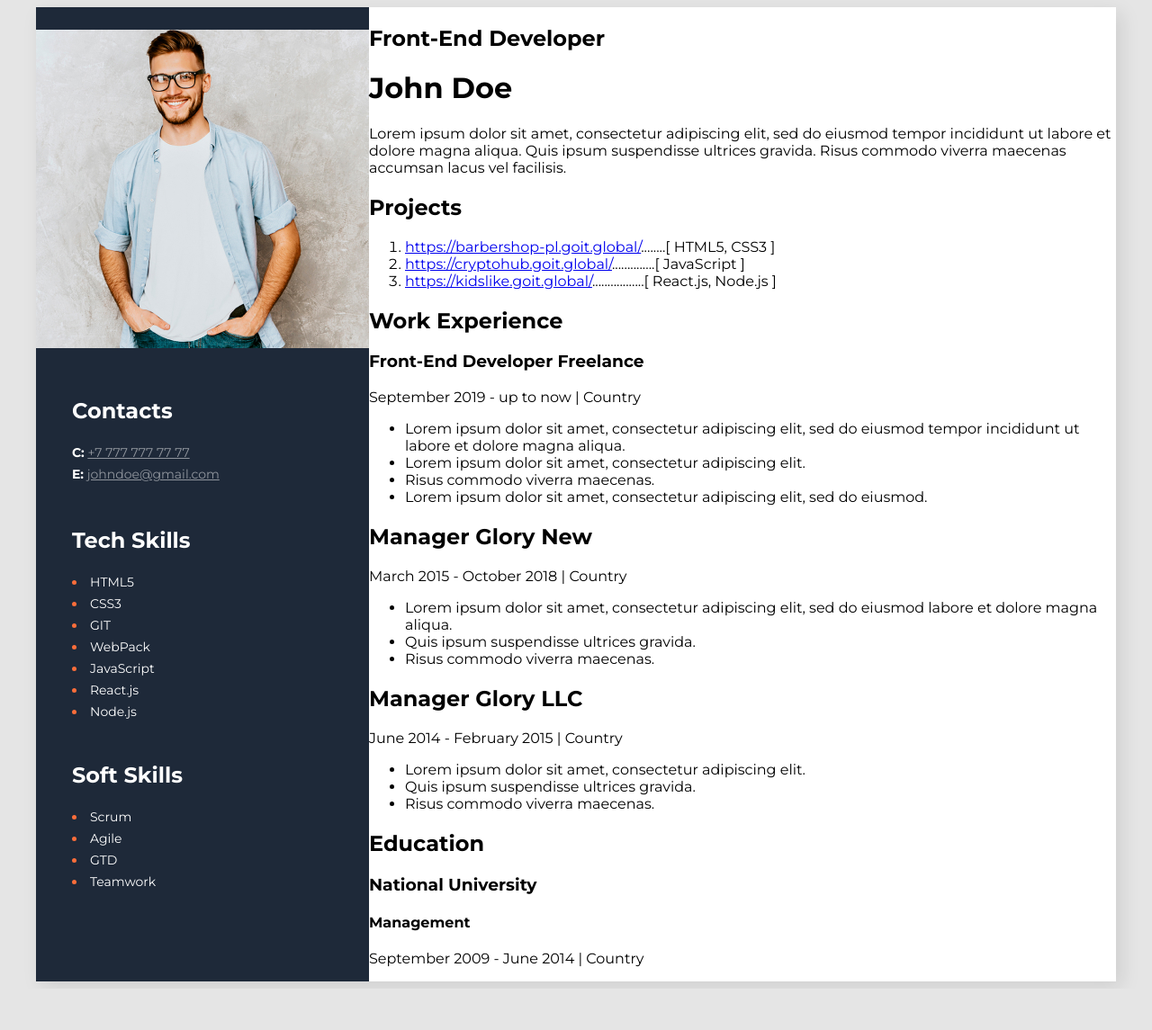
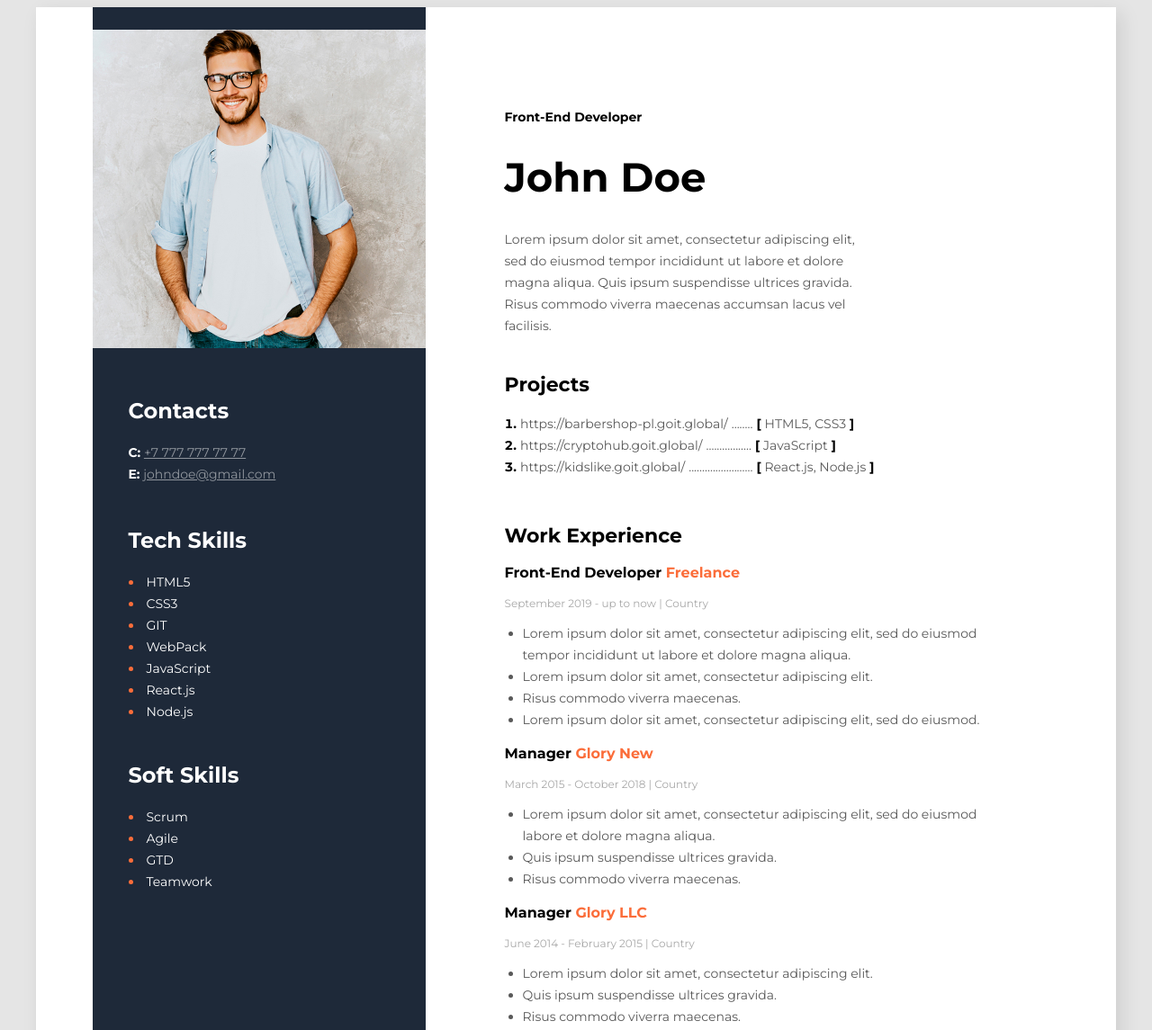
Before and after one commit to termos22/goit-html, a plain HTML site: page cv/index.html in a window 1280 px wide. Shown: the top 1145 px of the page at 90% size. Before the commit the page ends 1099 px from the top, so only its background shows below. Drawn offline with Linux system fonts and the light colour scheme.

Commit message:
add styles to main part of cv

```diff
--- a/cv/index.html
+++ b/cv/index.html
@@ -13,56 +13,72 @@
     <body>
         <div class="wrapper">
             <main>
-                <div>
-                    <h2>Front-End Developer</h2>
+                <div class="main-description">
+                    <h2 class="job-title">Front-End Developer</h2>
                     <h1>John Doe</h1>
-                    <p>
+                    <p class="description">
                         Lorem ipsum dolor sit amet, consectetur adipiscing elit, sed do eiusmod tempor incididunt ut labore et dolore magna aliqua. Quis ipsum suspendisse ultrices
                         gravida. Risus commodo viverra maecenas accumsan lacus vel facilisis.
                     </p>
                 </div>
-                <div>
-                    <h2>Projects</h2>
-                    <ol>
-                        <li><a href="https://barbershop-pl.goit.global/">https://barbershop-pl.goit.global/</a>........[ HTML5, CSS3 ]</li>
-                        <li><a href="https://cryptohub.goit.global/">https://cryptohub.goit.global/</a>..............[ JavaScript ]</li>
-                        <li><a href="https://kidslike.goit.global/">https://kidslike.goit.global/</a>.................[ React.js, Node.js ]</li>
+                <div class="projects">
+                    <h2 class="header-primary">Projects</h2>
+                    <ol class="list-primary">
+                        <li>
+                            <a class="list-primary-item" href="https://barbershop-pl.goit.global/">https://barbershop-pl.goit.global/</a>
+                            <span class="list-primary-item">........</span>
+                            [ <span class="list-primary-item">HTML5, CSS3</span> ]
+                        </li>
+                        <li>
+                            <a class="list-primary-item" href="https://cryptohub.goit.global/">https://cryptohub.goit.global/</a>
+                            <span class="list-primary-item">.................</span>
+                            [ <span class="list-primary-item">JavaScript</span> ]
+                        </li>
+                        <li>
+                            <a class="list-primary-item" href="https://kidslike.goit.global/">https://kidslike.goit.global/</a>
+                            <span class="list-primary-item">........................</span>
+                            [ <span class="list-primary-item">React.js, Node.js</span> ]
+                        </li>
                     </ol>
                 </div>
                 <div>
-                    <h2>Work Experience</h2>
-                    <h3>Front-End Developer Freelance</h3>
-                    <p>September 2019 - up to now | Country</p>
-                    <ul>
-                        <li>Lorem ipsum dolor sit amet, consectetur adipiscing elit, sed do eiusmod tempor incididunt ut labore et dolore magna aliqua.</li>
-                        <li>Lorem ipsum dolor sit amet, consectetur adipiscing elit.</li>
-                        <li>Risus commodo viverra maecenas.</li>
-                        <li>Lorem ipsum dolor sit amet, consectetur adipiscing elit, sed do eiusmod.</li>
+                    <h2 class="header-primary">Work Experience</h2>
+                    <h3 class="job-name">Front-End Developer <span class="highlight">Freelance</span></h3>
+                    <p class="job-date">September 2019 - up to now | Country</p>
+                    <ul class="job-list">
+                        <li>
+                            <span class="job-list-item">
+                                Lorem ipsum dolor sit amet, consectetur adipiscing elit, sed do eiusmod tempor incididunt ut labore et dolore magna aliqua.</span
+                            >
+                        </li>
+                        <li><span class="job-list-item">Lorem ipsum dolor sit amet, consectetur adipiscing elit.</span></li>
+                        <li><span class="job-list-item">Risus commodo viverra maecenas.</span></li>
+                        <li><span class="job-list-item">Lorem ipsum dolor sit amet, consectetur adipiscing elit, sed do eiusmod.</span></li>
                     </ul>
                 </div>
                 <div>
-                    <h2>Manager Glory New</h2>
-                    <p>March 2015 - October 2018 | Country</p>
-                    <ul>
-                        <li>Lorem ipsum dolor sit amet, consectetur adipiscing elit, sed do eiusmod labore et dolore magna aliqua.</li>
-                        <li>Quis ipsum suspendisse ultrices gravida.</li>
-                        <li>Risus commodo viverra maecenas.</li>
+                    <h3 class="job-name">Manager <span class="highlight">Glory New</span></h3>
+                    <p class="job-date">March 2015 - October 2018 | Country</p>
+                    <ul class="job-list">
+                        <li><span class="job-list-item">Lorem ipsum dolor sit amet, consectetur adipiscing elit, sed do eiusmod labore et dolore magna aliqua.</span></li>
+                        <li><span class="job-list-item">Quis ipsum suspendisse ultrices gravida.</span></li>
+                        <li><span class="job-list-item">Risus commodo viverra maecenas.</span></li>
                     </ul>
                 </div>
                 <div>
-                    <h2>Manager Glory LLC</h2>
-                    <p>June 2014 - February 2015 | Country</p>
-                    <ul>
-                        <li>Lorem ipsum dolor sit amet, consectetur adipiscing elit.</li>
-                        <li>Quis ipsum suspendisse ultrices gravida.</li>
-                        <li>Risus commodo viverra maecenas.</li>
+                    <h3 class="job-name">Manager <span class="highlight">Glory LLC</span></h3>
+                    <p class="job-date">June 2014 - February 2015 | Country</p>
+                    <ul class="job-list">
+                        <li><span class="job-list-item">Lorem ipsum dolor sit amet, consectetur adipiscing elit.</span></li>
+                        <li><span class="job-list-item">Quis ipsum suspendisse ultrices gravida.</span></li>
+                        <li><span class="job-list-item">Risus commodo viverra maecenas.</span></li>
                     </ul>
                 </div>
                 <div>
-                    <h2>Education</h2>
-                    <h3>National University</h3>
-                    <h4>Management</h4>
-                    <p>September 2009 - June 2014 | Country</p>
+                    <h2 class="header-primary">Education</h2>
+                    <h3 class="highlight">National University</h3>
+                    <h4 class="education-degree">Management</h4>
+                    <p class="job-date">September 2009 - June 2014 | Country</p>
                 </div>
             </main>
             <aside>
--- a/cv/style.css
+++ b/cv/style.css
@@ -63,3 +63,92 @@ aside {
     margin-top: 44px;
     margin-left: 40px;
 }
+
+main {
+    padding: 102px 88px 102px 88px;
+}
+
+.main-description {
+    width: 400px;
+}
+.job-title {
+    font-weight: 700;
+    font-size: 14px;
+    line-height: 17px;
+}
+h1 {
+    font-weight: 700;
+    font-size: 45px;
+    line-height: 55px;
+}
+.description {
+    font-weight: 400;
+    font-size: 14px;
+    line-height: 24px;
+    color: #595959;
+    margin-bottom: 40px;
+}
+.projects {
+    width: 485px;
+    margin-bottom: 51px;
+}
+.header-primary {
+    font-weight: 700;
+    font-size: 22px;
+    line-height: 27px;
+}
+
+.list-primary {
+    font-weight: 700;
+    font-size: 14px;
+    line-height: 24px;
+    color: #000000;
+    padding-left: 0px;
+    list-style-position: inside;
+    margin-bottom: 12px;
+}
+
+.list-primary-item {
+    font-weight: 400;
+    font-size: 14px;
+    line-height: 24px;
+    text-decoration-line: none;
+    color: #595959;
+}
+
+.job-name {
+    font-weight: 700;
+    font-size: 16px;
+    line-height: 20px;
+}
+.highlight {
+    color: #fb6d3a;
+}
+
+.job-date {
+    font-weight: 400;
+    font-size: 12px;
+    line-height: 15px;
+    color: #a8a8a8;
+}
+.job-list {
+    font-weight: 400;
+    font-size: 14px;
+    line-height: 24px;
+    color: #595959;
+    padding-left: 20px;
+    margin-bottom: 16px;
+    width: 509px;
+}
+.job-list-item {
+    font-weight: 400;
+    font-size: 14px;
+    line-height: 24px;
+    color: #595959;
+}
+
+.education-degree {
+    font-weight: 700;
+    font-size: 14px;
+    line-height: 17px;
+}
```
